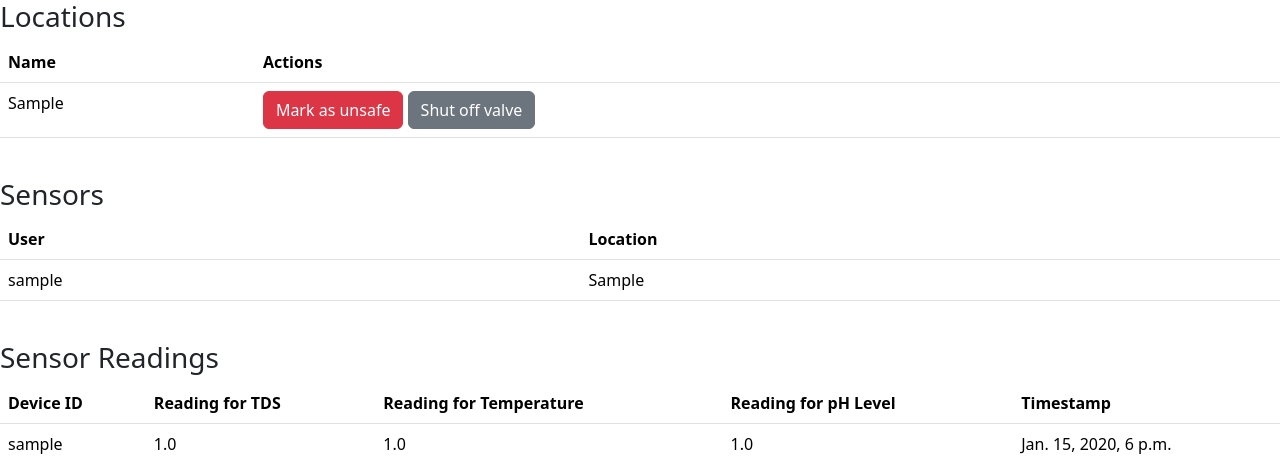
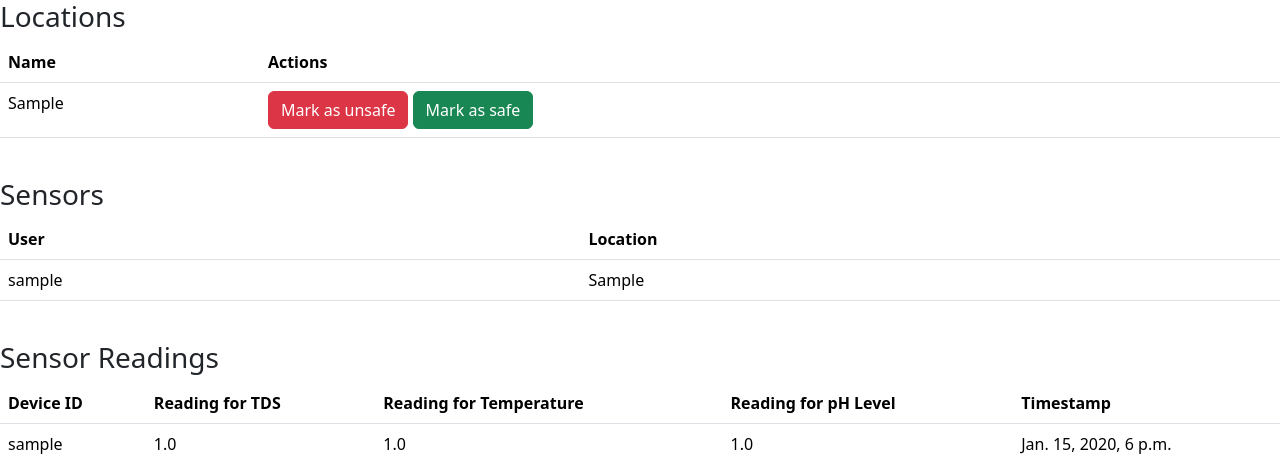
Before and after one commit to Egrez/cloud_h20, a Django app: page / in a window 1280 px wide. Shown: the top 464 px of the page. Run offline with Django 3.2, Linux system fonts and the light colour scheme; tables that the repository leaves empty hold one stand-in row (values such as "Sample post").

Commit message:
Change button wording

```diff
--- a/templates/index.html
+++ b/templates/index.html
@@ -26,7 +26,7 @@
                     <td>{{ location }}</td>
                     <td>
                         <button type="button" class="btn btn-danger">Mark as unsafe</button>
-                        <button type="button" class="btn btn-secondary">Shut off valve</button>
+                        <button type="button" class="btn btn-success">Mark as safe</button>
                     </td>
                 </tr>
             {% endfor %}
```
